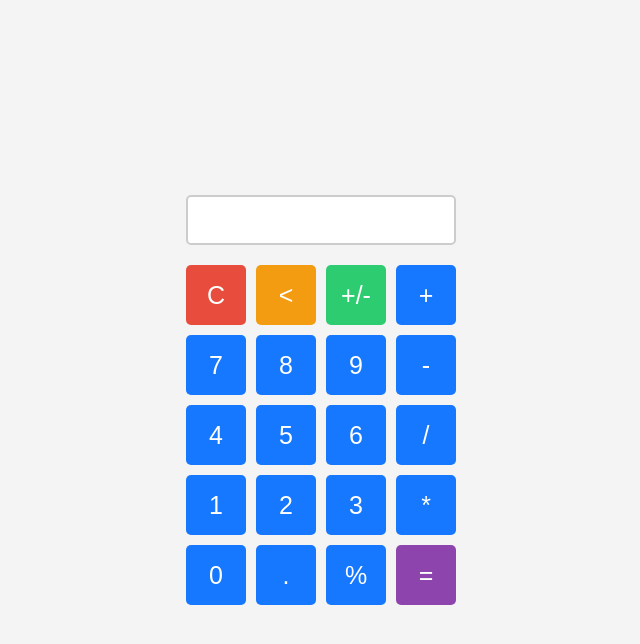
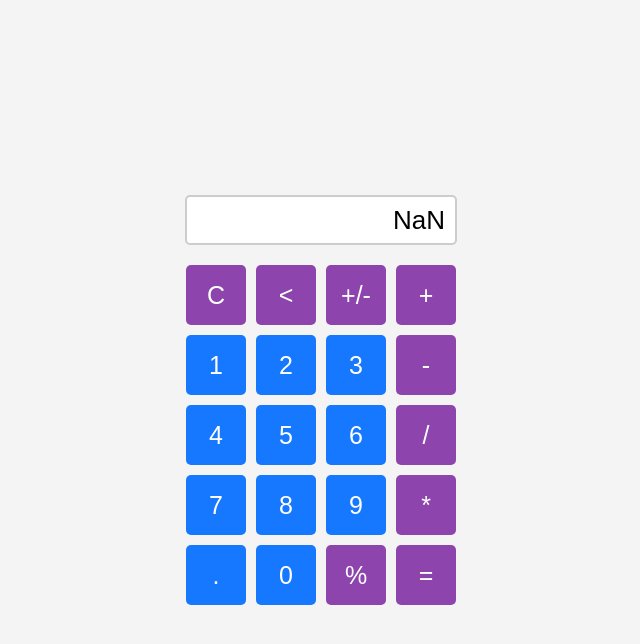
Before and after one commit to PoghosKeshishyan/calculator-2, a plain HTML site: page index.html in a window 1280 px wide. Both pictures are taken after a click on the button "+/-". Shown: the whole page, without its empty margins (319-959 px from the left). Drawn offline with Linux system fonts and the light colour scheme.

Commit message:
Add files via upload

```diff
--- a/app.js
+++ b/app.js
@@ -1,22 +1,17 @@
-const input = document.querySelector('input');
-const buttons = document.querySelectorAll('.buttons button');
+const input = document.querySelector('.display');
+const buttons = document.querySelectorAll('.calculator-buttons button');
 
 buttons.forEach(button => {
     button.addEventListener('click', () => {
         const value = button.textContent;
 
-        if (value === 'C') {
-            input.value = '';
-        } else if (value === '<') {
-            input.value = input.value.slice(0, -1);
-        } else if (value === '+/-') {
-            if (input.value) {
-                input.value = String(-parseFloat(input.value));
-            }
-        } else if (value === '=') {
-            input.value = eval(input.value.replace('%', '/100'));
-        } else {
-            input.value += value;
+        switch (value) {
+            case 'C':   input.value = ''; break;
+            case '<':   input.value = input.value.slice(0, -1); break;
+            case '+/-': input.value = String(-parseFloat(input.value)); break;
+            case '=':   input.value = eval(input.value); break;
+            case '%':   input.value = eval(input.value) / 100; break;
+            default:    input.value += value; break;
         }
     });
 });
--- a/index.html
+++ b/index.html
@@ -1,42 +1,42 @@
- <!DOCTYPE html>
+<!DOCTYPE html>
 <html lang="en">
 
 <head>
     <meta charset="UTF-8">
     <meta name="viewport" content="width=device-width, initial-scale=1.0">
     <link rel="stylesheet" href="style.css">
-    <title>Document</title>
+    <title>Calculator</title>
 </head>
 
 <body>
 
-    <input type="text" readonly>
+    <input type="text" class="display" readonly>
 
-    <div class="buttons">
-        <button>C</button>
-        <button>&#60;</button>
-        <button>+/-</button>
-        <button>+</button>
+    <div class="calculator-buttons">
+        <button class="action-button">C</button>
+        <button class="action-button">&#60;</button>
+        <button class="action-button">+/-</button>
+        <button class="action-button">+</button>
+
+        <button>1</button>
+        <button>2</button>
+        <button>3</button>
+        <button class="action-button">-</button>
+
+        <button>4</button>
+        <button>5</button>
+        <button>6</button>
+        <button class="action-button">/</button>
 
         <button>7</button>
         <button>8</button>
         <button>9</button>
-        <button>-</button>
+        <button class="action-button">*</button>
 
-        <button>4</button>
-        <button>5</button>
-        <button>6</button>
-        <button>/</button>
-
-        <button>1</button>
-        <button>2</button>
-        <button>3</button>
-        <button>*</button>
-
+        <button>.</button>
         <button>0</button>
-        <button>.</button>
-        <button>%</button>
-        <button>=</button>
+        <button class="action-button">%</button>
+        <button class="action-button">=</button>
     </div>
 
     <script src="app.js"></script>
--- a/style.css
+++ b/style.css
@@ -17,8 +17,8 @@ body {
     height: 100vh;
 }
 
-input[type="text"] {
-    width: 270px;
+input.display {
+    width: 272px;
     height: 50px;
     margin-bottom: 20px;
     text-align: right;
@@ -29,17 +29,18 @@ input[type="text"] {
     background-color: #fff;
 }
 
-.buttons {
+.calculator-buttons {
     display: flex;
     gap: 10px;
     justify-content: center;
     flex-wrap: wrap;
-    width: 320px;
+    width: 270px;
 }
 
-button {
+.calculator-buttons button {
     width: 60px;
     height: 60px;
+    flex: 60px;
     font-size: 25px;
     background-color: #1677ff;
     color: white;
@@ -47,18 +48,6 @@ button {
     cursor: pointer;
 }
 
-button:nth-child(1) {
-    background-color: #e74c3c;
-}
-
-button:nth-child(2) {
-    background-color: #f39c12;
-}
-
-button:nth-child(3) {
-    background-color: #2ecc71;
-}
-
-button:nth-child(20) {
+.calculator-buttons button.action-button {
     background-color: #8e44ad;
 }
```
